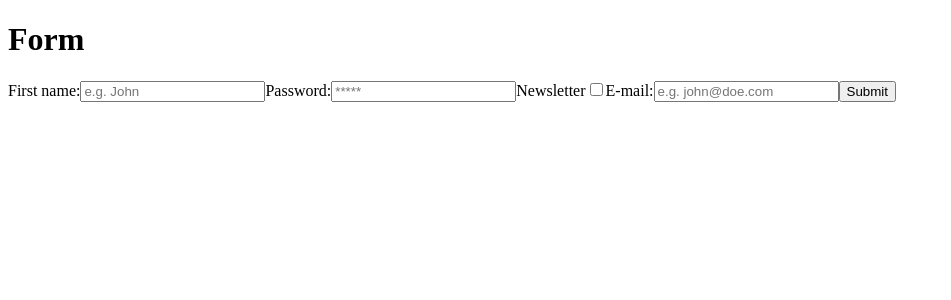
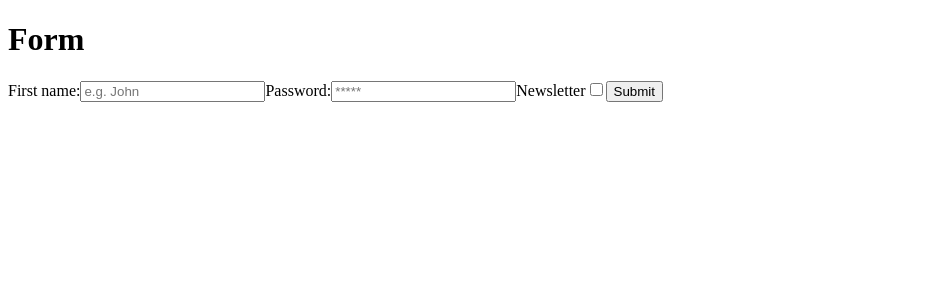
Before and after one commit to przemekpro/software-mind-task, a React (Create React App) app: page / in a window 1280 px wide. Shown: the top 300 px of the page, without its empty margins (0-951 px from the left). Built offline with nearby package versions, Linux system fonts and the light colour scheme.

Commit message:
add checkbox toggle for email input

```diff
--- a/src/components/Form.jsx
+++ b/src/components/Form.jsx
@@ -1,5 +1,9 @@
+import { useState } from "react"
 
 export default function Form() {
+
+const [isChecked, setIsChecked] = useState(false)
+
     return(
         <div className="form__wrapper">
             <h1>Form</h1>
@@ -34,10 +38,12 @@ export default function Form() {
                         id="newsletter"
                         type="checkbox"
                         placeholder="e.g. John"
+                        checked={isChecked}
+                        onChange={() => setIsChecked(prevVal => !prevVal)}
                     />
                 </label>
 
-                <label htmlFor="email">
+                {isChecked && <label htmlFor="email">
                     E-mail:
                     <input
                         required
@@ -46,7 +52,7 @@ export default function Form() {
                         type="email"
                         placeholder="e.g. john@doe.com"
                     />
-                </label>
+                </label>}
 
                 <button>Submit</button>
             </form>
```
